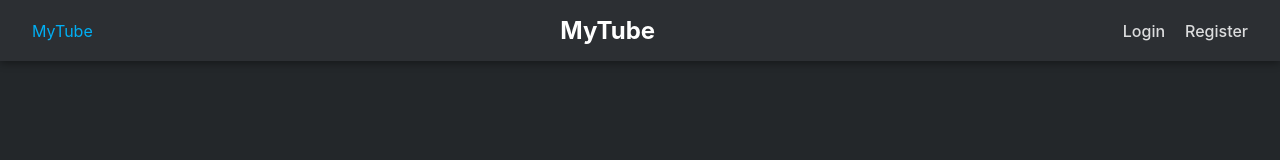
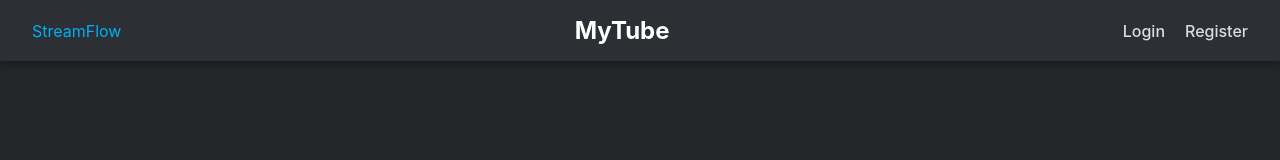
Before and after one commit to ankitpandeyap/JAVA_VIDEO_STREAMING_APPLICATION, a React (Create React App) app in the folder client/video_streaming_app/: page /login in a window 1280 px wide. Shown: the top 160 px of the page. Built offline with nearby package versions, Linux system fonts and the light colour scheme; the HTML template or start-up script is replaced by a standard one.

Commit message:
Update Header.jsx

```diff
--- a/client/video_streaming_app/src/components/Header.jsx
+++ b/client/video_streaming_app/src/components/Header.jsx
@@ -42,7 +42,7 @@ const Header = () => {
     return (
         <header className="header-bar">
             <div className="header-logo-container"> {/* New container for just the logo */}
-                <Link to="/">MyTube</Link>
+                <Link to="/">StreamFlow</Link>
             </div>
 
             {/* Render the dynamic page title in its own centered div */}
```
